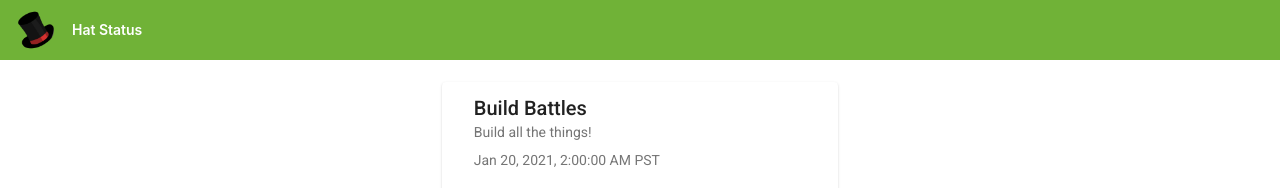
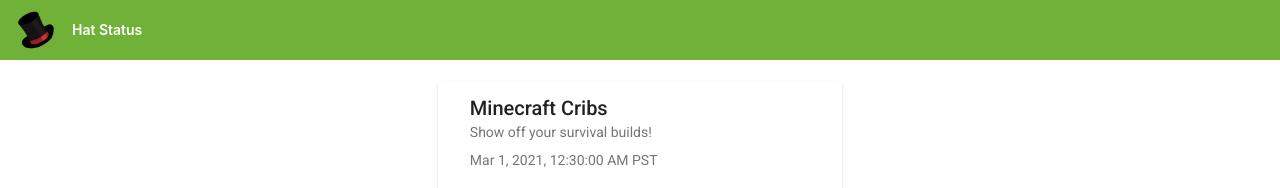
Before and after one commit to Zwilcox96/hatstatus, an Angular app: page / in a window 1280 px wide. Shown: the top 188 px of the page. Built offline with nearby package versions, Linux system fonts and the light colour scheme; no server answers.

Commit message:
Update event-countdown.component.ts
removed build battles and added minecraft cribs

```diff
--- a/src/app/event-countdown/event-countdown.component.ts
+++ b/src/app/event-countdown/event-countdown.component.ts
@@ -18,7 +18,7 @@ interface Event {
 export class EventCountdownComponent implements OnInit {
 
   events: Event[] = [
-                      { title: 'Build Battles', date: new Date('2021-01-19T18:00:00-08:00'), description: 'Build all the things!'}
+                      { title: 'Minecraft Cribs', date: new Date('2021-02-28T16:30:00-08:00'), description: 'Show off your survival builds!'}
                     ];
 
   timers: Observable<Time>[];
```
